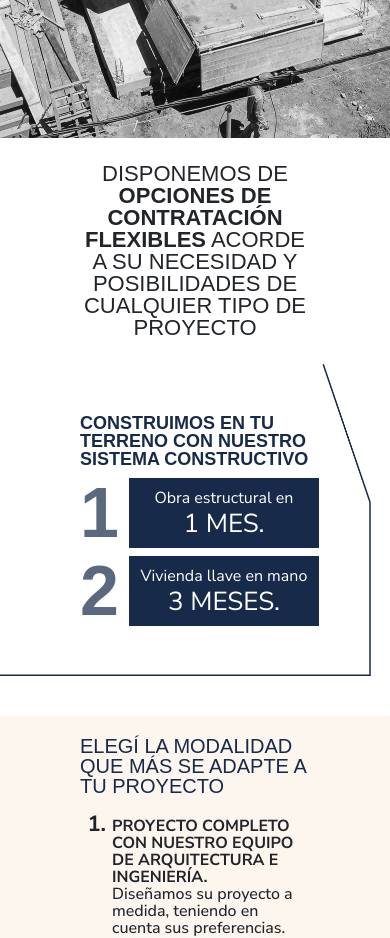
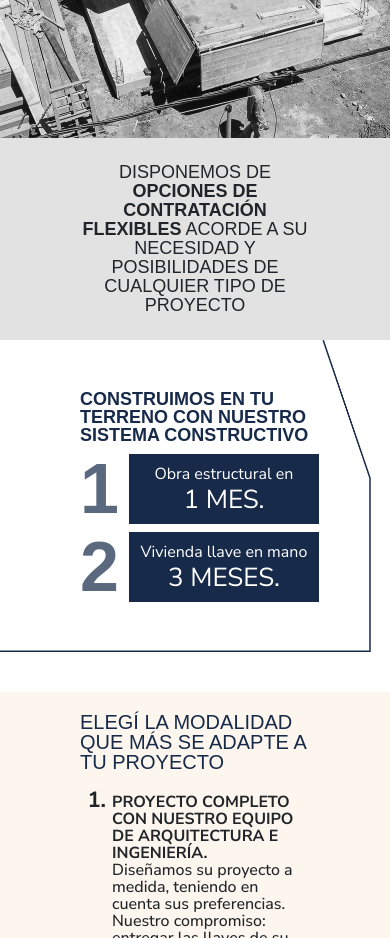
Before and after one commit to facundo1996/amazonia, a React (Create React App) app: page / in a window 390 px wide. Shown: the part 2000-2938 px from the top of the page. Built offline with nearby package versions, Linux system fonts and the light colour scheme; a web font is replaced by a local one.

Commit message:
Title Commercialization

```diff
--- a/src/index.css
+++ b/src/index.css
@@ -340,11 +340,9 @@ h4 {
 }
 
 /* Commercialization */
-.commercialization-container {}
-
 .title-commercialization {
   text-align: center;
-  padding: 65px 115px;
+  padding: 60px 385px;
   margin: auto;
   font-weight: 400;
 }
@@ -1000,7 +998,10 @@ h4 {
   .social-container a {
     height: 20px;
   }
-  /* commercialization */
+  /* Commercialization */
+  .title-commercialization {
+    padding: 30px 400px;
+  }
   .box-commercialization-info {
     padding: 30px 20px 30px 175px;
   }
@@ -1158,8 +1159,8 @@ h4 {
   }
   /* Commercialization */
   .title-commercialization {
-    padding: 0px;
-    margin: 65px 80px;
+    padding: 65px 80px;
+    background-color: #E2E2E2;
   }
   /* NAVBAR */
   .bg-transparent{
@@ -1327,7 +1328,7 @@ h4 {
   /* Commercialization */
   .title-commercialization {
     text-align: center;
-    margin: 65px 80px;
+    padding: 65px 80px;
   }
   /* Differences */
   .differences-container {
@@ -1475,7 +1476,7 @@ h4 {
   .title-commercialization{
     font-size: 30px;
     line-height: 32px;
-    margin: 30px 80px;
+    padding: 30px 80px;
   }
   /* Choose us */
    .choose-1 h3{
@@ -1542,9 +1543,9 @@ h4 {
     overflow: hidden;
   }
   .title-commercialization {
-    font-size: 22px;
-    line-height: 22px;
-    margin: 25px 80px;
+    font-size: 18px;
+    line-height: 19px;
+    padding: 25px 80px;
   }
   .box-1 {
     min-width: auto;
```
